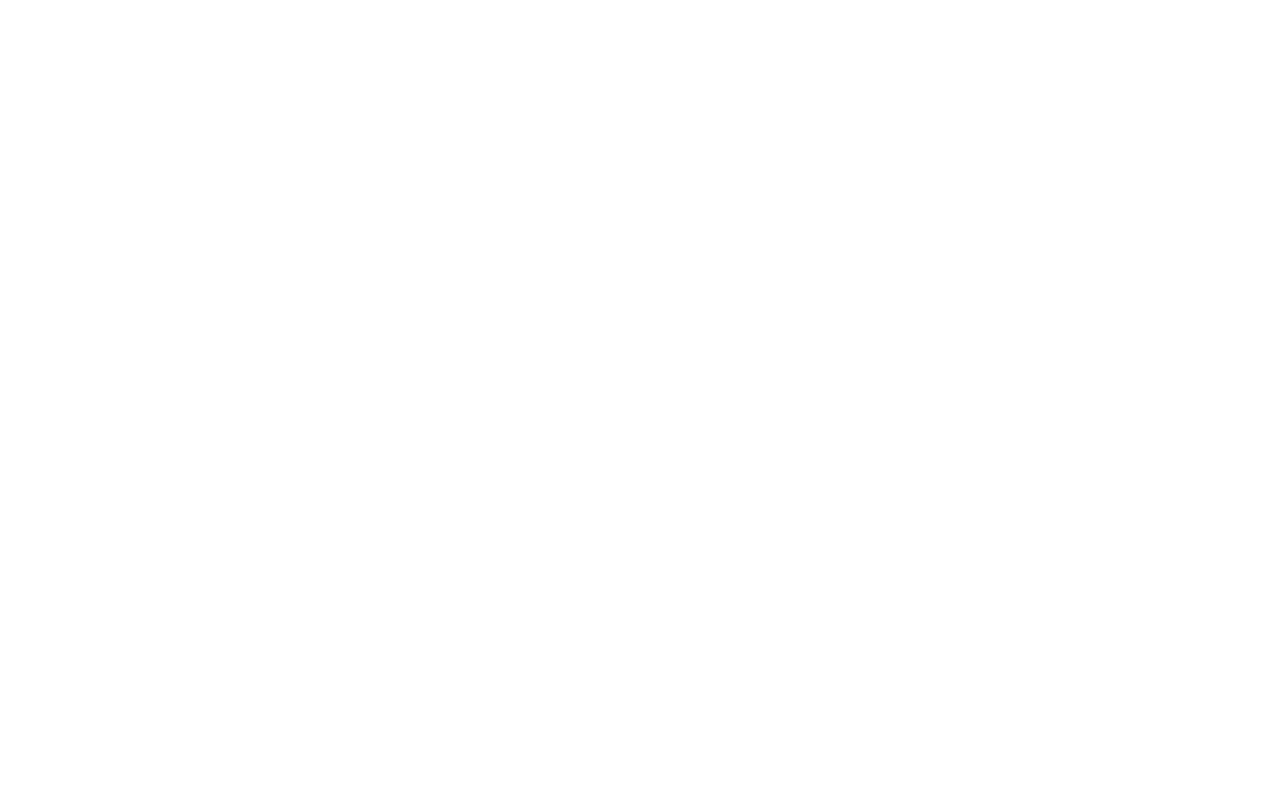
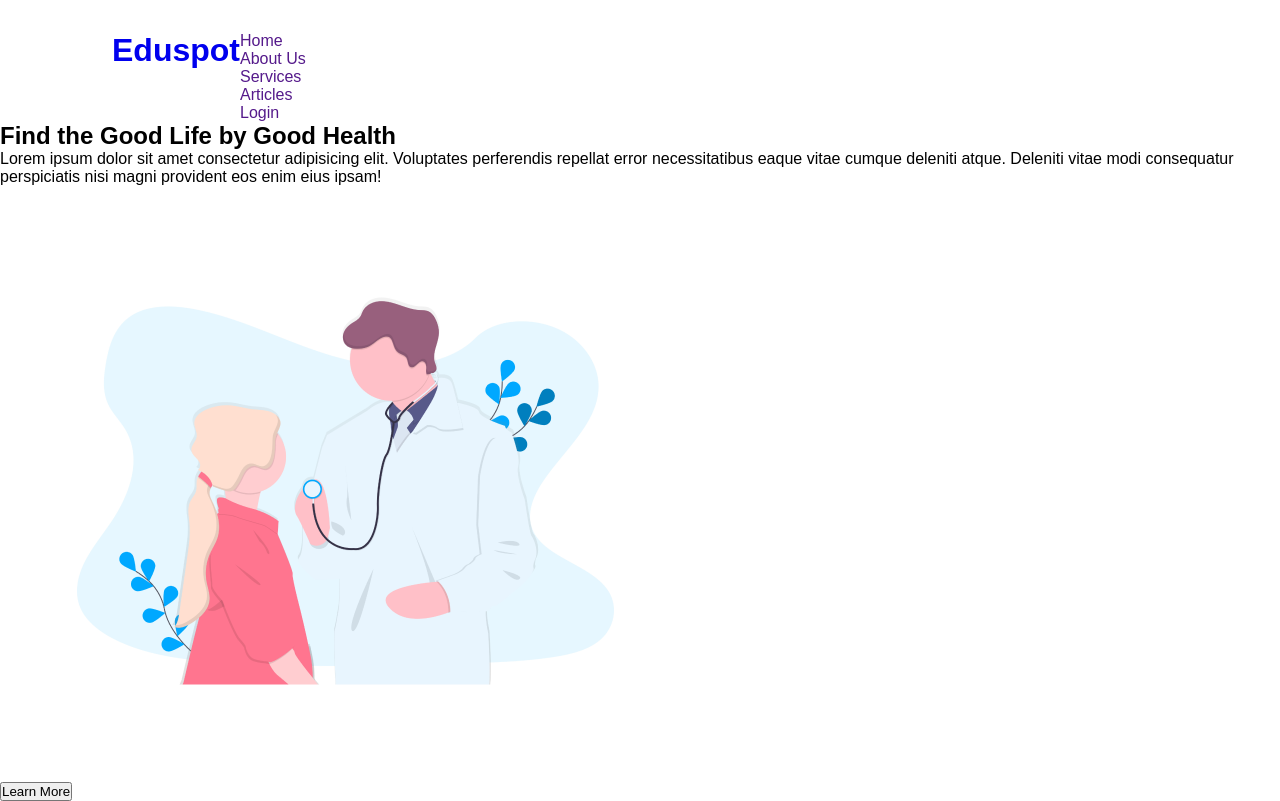
Before and after one commit to tehfaaaaa1/EduSpot-Web-Design, a plain HTML site: page index.html in a window 1280 px wide. Drawn offline with Linux system fonts and the light colour scheme.

Commit message:
Co-authored-by: Ariva Zweena <ariva02zweena@gmail.com>

```diff
--- /dev/null
+++ b/Style/indexStyle.css
@@ -0,0 +1,18 @@
+*{
+    margin: 0;
+    padding: 0;
+    scroll-behavior: smooth;
+    font-family: sans-serif;
+    list-style: none;
+    text-decoration: none;
+}
+
+header{
+    display: flex;
+    margin-top: 2em;
+    margin-left: 7em;
+}
+
+.Eduspot-Logo a{
+    color: #00A9FF;
+}
--- a/index.html
+++ b/index.html
@@ -3,9 +3,32 @@
 <head>
     <meta charset="UTF-8">
     <meta name="viewport" content="width=device-width, initial-scale=1.0">
-    <title>Document</title>
+    <title>EduSpot</title>
+    <link rel="stylesheet" href="Style/indexStyle.css">
 </head>
 <body>
+    <header>
+        <div class="EduSpot-Logo">
+            <h1><a href="index.html">Eduspot</a></h1>
+        </div>
+        <div class="EduSpot-Menu">
+            <ul>
+                <li><a href="">Home</a></li>
+                <li><a href="">About Us</a></li>
+                <li><a href="">Services</a></li>
+                <li><a href="">Articles</a></li>
+                <li><a href="" class="btnLogin">Login</a></li>
+            </ul>
+        </div>
+    </header>
 
+    <section>
+        <div class="hero">
+            <h1>Find the Good Life by Good Health</h1>
+            <p>Lorem ipsum dolor sit amet consectetur adipisicing elit. Voluptates perferendis repellat error necessitatibus eaque vitae cumque deleniti atque. Deleniti vitae modi consequatur perspiciatis nisi magni provident eos enim eius ipsam!</p>
+            <button>Learn More</button>
+            <img src="Img/docrot.png" alt="">
+        </div>
+    </section>
 </body>
 </html>
```
Also changed, not shown: Img/docrot.png (added), Style/style.css (added), login.html (added).
